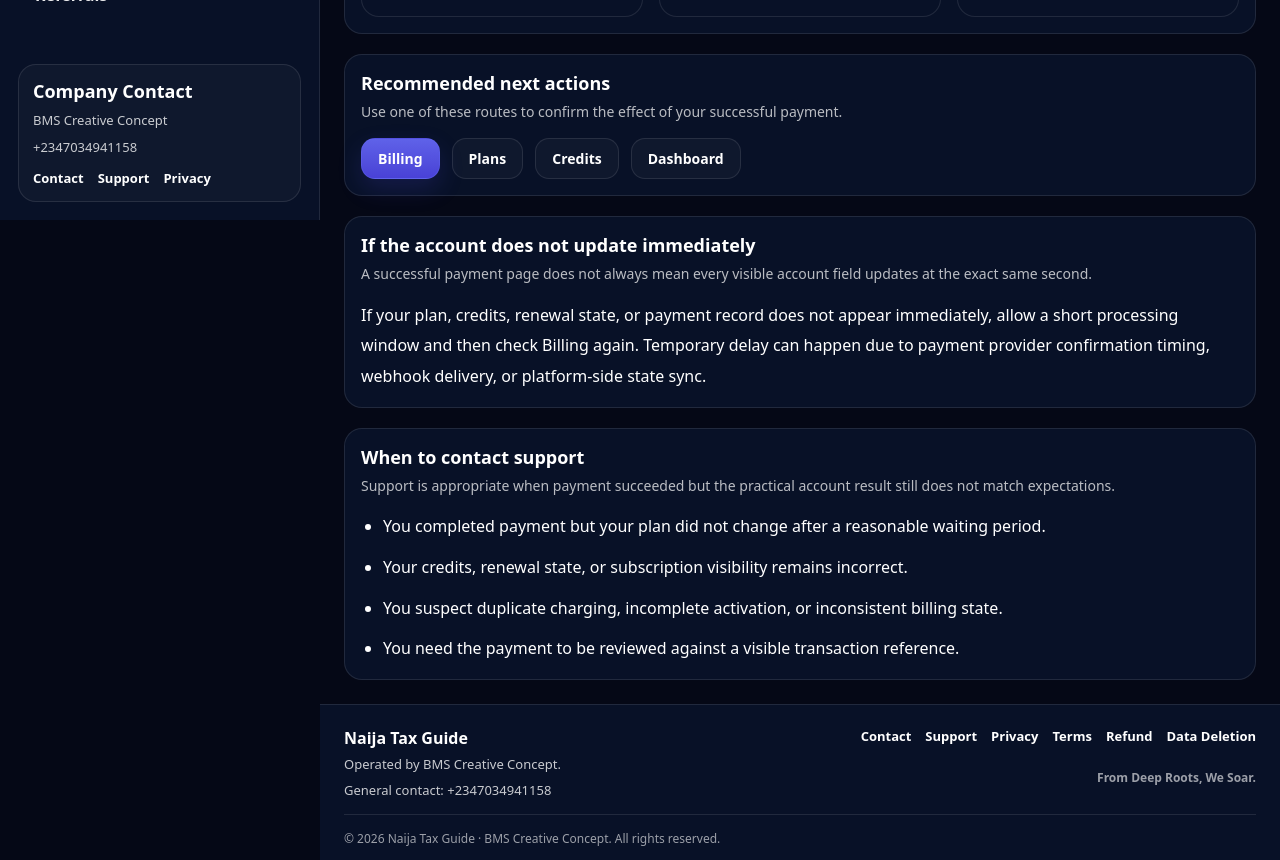
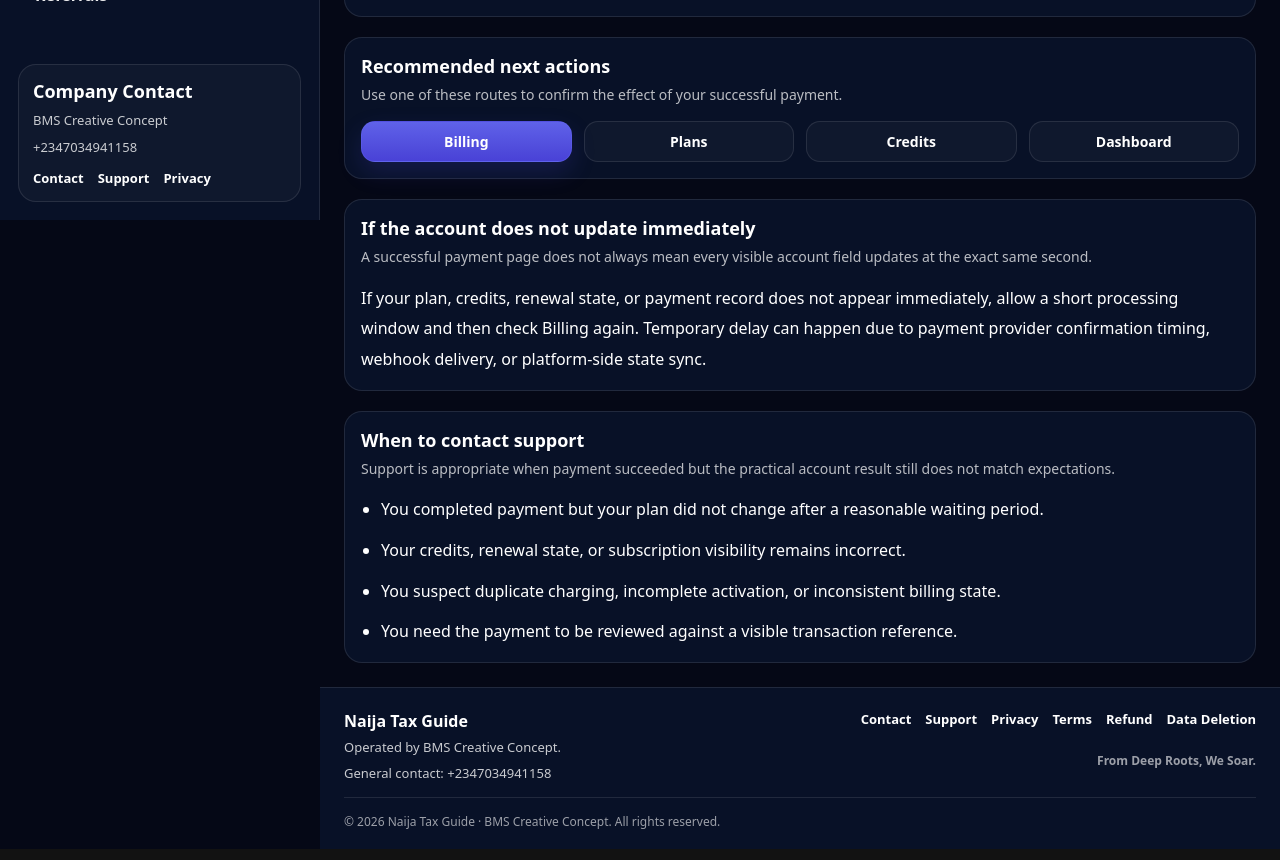
Before and after one commit to SirBM201/naija-tax-guide-frontend, a Next.js app: page /payment-success in a window 1280 px wide. Shown: the part 580-1440 px from the top of the page. Built offline with nearby package versions, Linux system fonts and the light colour scheme; no server answers; sample sign-in values are in the browser's storage.

Commit message:
Update page.tsx

```diff
--- a/app/payment-success/page.tsx
+++ b/app/payment-success/page.tsx
@@ -22,17 +22,17 @@
 
 function actionRowStyle(): React.CSSProperties {
   return {
-    display: "flex",
+    display: "grid",
+    gridTemplateColumns: "repeat(auto-fit, minmax(180px, 1fr))",
     gap: 12,
-    flexWrap: "wrap",
-    alignItems: "center",
+    alignItems: "stretch",
   };
 }
 
 function infoGridStyle(): React.CSSProperties {
   return {
     display: "grid",
-    gridTemplateColumns: "repeat(auto-fit, minmax(240px, 1fr))",
+    gridTemplateColumns: "repeat(auto-fit, minmax(200px, 1fr))",
     gap: 16,
   };
 }
@@ -42,9 +42,10 @@
     border: "1px solid var(--border)",
     borderRadius: 18,
     background: "var(--surface)",
-    padding: 18,
+    padding: 16,
     display: "grid",
     gap: 8,
+    minWidth: 0,
   };
 }
 
@@ -65,6 +66,9 @@
     fontWeight: 900,
     color: "var(--text)",
     margin: 0,
+    lineHeight: 1.25,
+    wordBreak: "break-word",
+    overflowWrap: "anywhere",
   };
 }
 
@@ -74,6 +78,8 @@
     color: "var(--text-muted)",
     lineHeight: 1.7,
     margin: 0,
+    wordBreak: "break-word",
+    overflowWrap: "anywhere",
   };
 }
 
@@ -160,7 +166,7 @@
           subtitle="A successful payment page does not always mean every visible account field updates at the exact same second."
         >
           <div style={bodyStyle()}>
-            <p style={{ margin: 0 }}>
+            <p style={{ margin: 0, wordBreak: "break-word", overflowWrap: "anywhere" }}>
               If your plan, credits, renewal state, or payment record does not
               appear immediately, allow a short processing window and then check
               Billing again. Temporary delay can happen due to payment provider
@@ -177,10 +183,12 @@
             <ul
               style={{
                 margin: 0,
-                paddingLeft: 22,
+                paddingLeft: 20,
                 display: "grid",
                 gap: 12,
                 lineHeight: 1.8,
+                wordBreak: "break-word",
+                overflowWrap: "anywhere",
               }}
             >
               <li>You completed payment but your plan did not change after a reasonable waiting period.</li>
```
